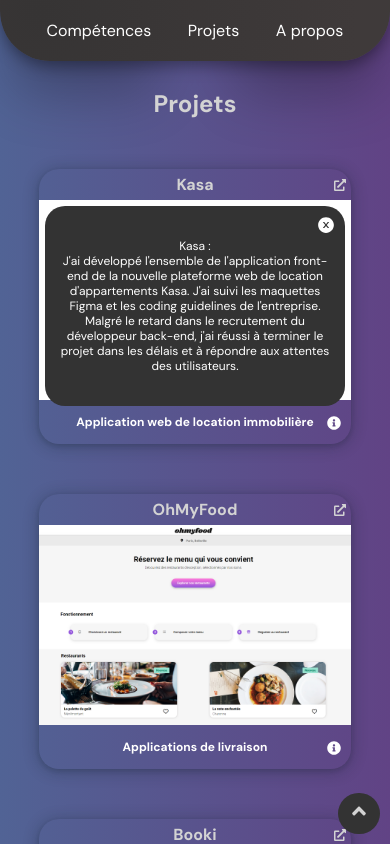
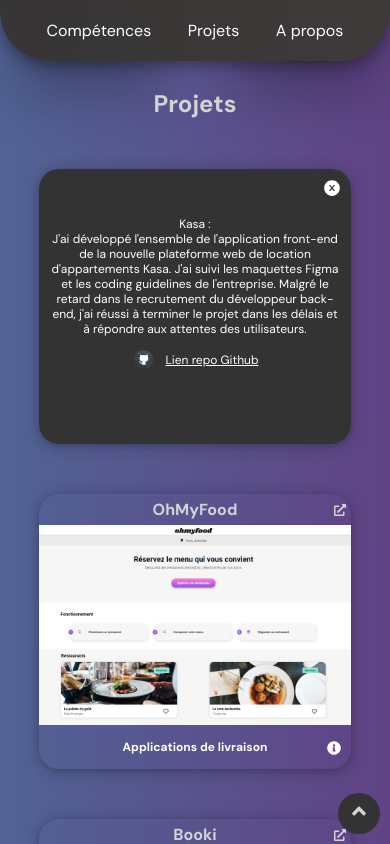
Before and after one commit to Giabilan/Portfolio-OC, a React (Vite) app: page / in a window 390 px wide. Both pictures are taken after a click on the icon 334 px from the left and 1757 px from the top of the page. Shown: the part 1335-2179 px from the top of the page. Built offline with nearby package versions, Linux system fonts and the light colour scheme.

Commit message:
added repo Links on Projects Cards

```diff
--- a/src/components/footer/index.jsx
+++ b/src/components/footer/index.jsx
@@ -7,10 +7,14 @@
     <div className="footerContainer">
       <div className="text">© Copyright 2023</div>
       <div className="mediaContainer">
-        <a href="https://www.linkedin.com/in/giabilan-rajendran-abb062276/">
+        <a
+          href="https://www.linkedin.com/in/giabilan-rajendran-abb062276/"
+          target="_blank"
+          rel="noreferrer"
+        >
           <img src={Linkedin} alt="logo Linkedin" />
         </a>
-        <a href="https://github.com/Giabilan">
+        <a href="https://github.com/Giabilan" target="_blank" rel="noreferrer">
           <img src={Github} alt="logo Github" />
         </a>
       </div>
--- a/src/components/modal/index.jsx
+++ b/src/components/modal/index.jsx
@@ -1,14 +1,30 @@
 import { AiFillCloseCircle } from "react-icons/ai";
 import PropTypes from "prop-types";
+import Github from "../../assets/github.png";
 
-const Modal = ({ contentTitle, content, onClick }) => {
+const Modal = ({ repoLink, contentTitle, content, onClick }) => {
   return (
     <div className="modalContainer">
       <div className="modal">
         <div onClick={onClick} className="closeIcon">
           <AiFillCloseCircle />
         </div>
-        <div className="text"> {contentTitle} : <br></br> {content} </div>
+        <div className="text">
+          {contentTitle} : <br></br> {content}
+        </div>
+        <div className="linkContainer">
+          <div className="githubIcon">
+            <img src={Github} alt="logo Github" />
+          </div>
+          <a
+            href={repoLink}
+            target="_blank"
+            rel="noreferrer"
+            className="repoLink"
+          >
+            Lien repo Github
+          </a>
+        </div>
       </div>
     </div>
   );
@@ -16,7 +32,8 @@
 
 export default Modal;
 Modal.propTypes = {
-  contentTitle: PropTypes.func.isRequired,
+  repoLink: PropTypes.string.isRequired,
+  contentTitle: PropTypes.string.isRequired,
   content: PropTypes.string.isRequired,
   onClick: PropTypes.func.isRequired,
 };
--- a/src/components/projects/Card/index.jsx
+++ b/src/components/projects/Card/index.jsx
@@ -3,7 +3,7 @@
 import { useState } from "react";
 import Modal from "../../modal";
 
-const Card = ({ title, desc, image, link, modalDesc }) => {
+const Card = ({ title, desc, image, link, modalDesc, repoLink }) => {
   const [open, setOpen] = useState(false);
 
   return (
@@ -20,7 +20,14 @@
         <div className="projectDesc">
           {desc} <FaInfoCircle onClick={() => setOpen(true)} />
         </div>
-        {open && <Modal onClick={() => setOpen(false)} contentTitle={title} content={modalDesc}  />}
+        {open && (
+          <Modal
+            onClick={() => setOpen(false)}
+            contentTitle={title}
+            content={modalDesc}
+            repoLink={repoLink}
+          />
+        )}
       </div>
     </>
   );
@@ -32,6 +39,7 @@
   image: PropTypes.string.isRequired,
   link: PropTypes.string.isRequired,
   modalDesc: PropTypes.string.isRequired,
+  repoLink: PropTypes.string.isRequired,
 };
 
 export default Card;
--- a/src/components/projects/index.jsx
+++ b/src/components/projects/index.jsx
@@ -15,6 +15,7 @@
       <Title content="Projets" />
       <div className="projects">
         <Card
+          repoLink="https://github.com/Giabilan/Kasa_P8"
           title="Kasa"
           desc="Application web de location immobilière"
           image={Kasa}
@@ -22,6 +23,7 @@
           modalDesc="J'ai développé l'ensemble de l'application front-end de la nouvelle plateforme web de location d'appartements Kasa. J'ai suivi les maquettes Figma et les coding guidelines de l'entreprise. Malgré le retard dans le recrutement du développeur back-end, j'ai réussi à terminer le projet dans les délais et à répondre aux attentes des utilisateurs."
         />
         <Card
+          repoLink="https://github.com/Giabilan/Ohmyfood-Giabilan"
           title="OhMyFood"
           desc="Applications de livraison"
           image={OhMyFood}
@@ -29,13 +31,15 @@
           modalDesc="J'ai développé un site web mobile first pour OhMyFood, une plateforme qui permet aux clients de composer le menu de leur repas dans des restaurants gastronomiques."
         />
         <Card
+          repoLink="https://github.com/Giabilan/Booki-Giabilan"
           title="Booki"
           desc="Application web de location immobilière"
           image={Booki}
           link="https://giabilan.github.io/Booki-Giabilan/"
-          modalDesc="J'ai intégré l'interface du site web Booki, une plateforme de réservation d'hébergements et d'activités.J'ai travaillé à partir des maquettes Figma fournies par l'UI designer, en respectant les spécifications et contraintes techniques définies dans la note de synthèse.J'ai développé le site en HTML et CSS, en utilisant les principes du responsive design pour garantir une bonne expérience utilisateur sur tous les appareils."
+          modalDesc="Création de la page d'accueil d'une agence de voyage en pure HTML & CSS"
         />
         <Card
+          repoLink="https://github.com/Giabilan/P10_724_events"
           title="724 Events"
           desc="Déboggage d'un site d'une agence"
           image={events}
@@ -44,6 +48,7 @@
           J'ai utilisé mes compétences en HTML, CSS et JavaScript pour corriger les bugs et améliorer le design du site."
         />
         <Card
+          repoLink="https://github.com/Giabilan/P9_Nina-Carducci"
           title="Photographe Nina Carducci"
           desc="Optimisation du SEO"
           image={seo}
@@ -51,6 +56,7 @@
           modalDesc="J'ai optimisé le site web de la photographe Nina Carducci pour les performances et le référencement."
         />
         <Card
+          repoLink="https://github.com/Giabilan/TamilFilm"
           title="Film Kollywood"
           desc="Application web film Kollywood"
           image={tamilFIlm}
--- a/src/components/projects/style.scss
+++ b/src/components/projects/style.scss
@@ -3,7 +3,6 @@
     font-size: 24px;
   }
   .projects {
-    position: relative;
     display: flex;
     flex-wrap: wrap;
     justify-content: center;
@@ -11,6 +10,7 @@
     gap: 50px;
     text-align: center;
     .card {
+      position: relative;
       transition: all 200ms ease;
       box-shadow: rgba(14, 30, 37, 0.12) 0px 2px 4px 0px,
         rgba(14, 30, 37, 0.32) 0px 2px 16px 0px;
@@ -60,8 +60,6 @@
         background: #333;
         color: white;
         z-index: 999;
-        width: 600px;
-        height: 300px;
         line-height: 26px;
         margin: auto;
         border-radius: 20px;
@@ -76,8 +74,6 @@
             }
           }
           .text {
-            position: absolute;
-            inset: 0;
             display: flex;
             justify-content: center;
             align-items: center;
@@ -85,6 +81,28 @@
             font-size: 16px;
             padding: 10px;
             z-index: -99;
+          }
+          .linkContainer {
+            position: relative;
+            bottom: 10px;
+            right: 10px;
+            display: flex;
+            justify-content: center;
+            align-items: center;
+            margin-top: 10px;
+            .githubIcon {
+              display: flex;
+              justify-content: center;
+              color: white;
+              img {
+                width: 50%;
+              }
+            }
+            .repoLink {
+              font-size: 16px;
+              color: white;
+              text-decoration: underline;
+            }
           }
         }
       }
@@ -140,8 +158,6 @@
           background: #333;
           color: white;
           z-index: 999;
-          width: 300px;
-          height: 200px;
           margin: auto;
           border-radius: 20px;
           .modal {
@@ -155,14 +171,35 @@
               }
             }
             .text {
-              position: absolute;
-              inset: 0;
               display: flex;
               justify-content: center;
               align-items: center;
               font-size: 12px;
               line-height: 15px;
               z-index: -99;
+            }
+            .linkContainer {
+              display: flex;
+              justify-content: center;
+              align-items: center;
+              margin-top: 10px;
+              .githubIcon {
+                display: flex;
+                justify-content: center;
+                align-items: center;
+                color: white;
+                img {
+                  width: 30%;
+                }
+              }
+              .repoLink {
+                display: flex;
+                text-align: center;
+                color: white;
+                text-decoration: underline;
+                font-size: 12px;
+                margin-left: -10px;
+              }
             }
           }
         }
@@ -223,8 +260,6 @@
           background: #333;
           color: white;
           z-index: 999;
-          width: 350px;
-          height: 300px;
           margin: auto;
           border-radius: 20px;
           .modal {
@@ -238,14 +273,31 @@
               }
             }
             .text {
-              position: absolute;
-              inset: 0;
               display: flex;
               justify-content: center;
               align-items: center;
-              font-size: 14px;
-              line-height: 18px;
+              font-size: 18px;
+              line-height: 20px;
               z-index: -99;
+            }
+            .linkContainer {
+              display: flex;
+              justify-content: center;
+              align-items: center;
+              margin-top: 10px;
+              .githubIcon {
+                display: flex;
+                justify-content: center;
+                color: white;
+                img {
+                  width: 50%;
+                }
+              }
+              .repoLink {
+                color: white;
+                text-decoration: underline;
+                font-size: 14px;
+              }
             }
           }
         }
```
